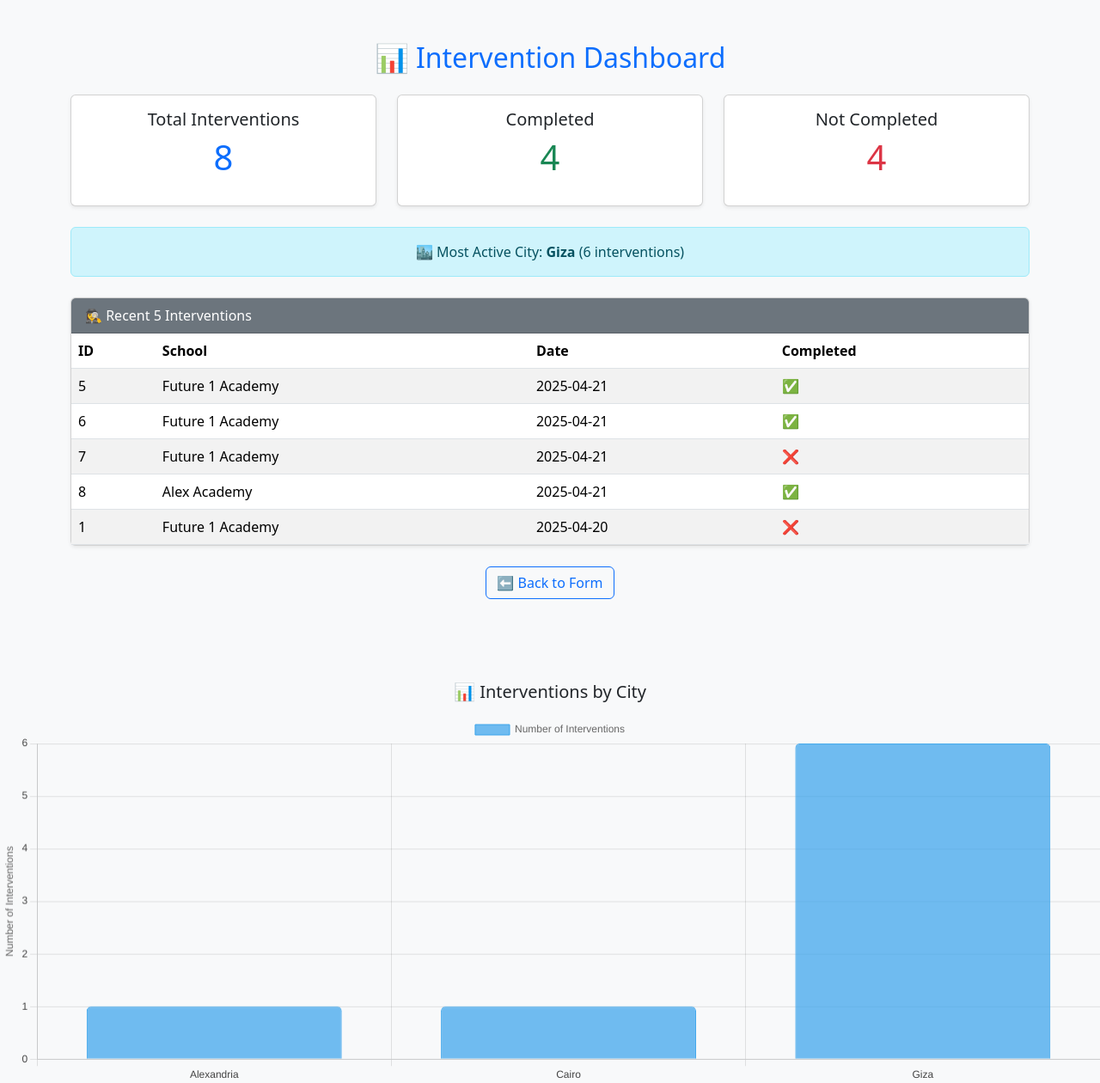
After one commit to ali-ez/Intervention-System, a Flask app: page /dashboard in a window 1280 px wide. The commit adds this page. Shown: the whole page at 86% size. Run offline with Flask 3, Linux system fonts and the light colour scheme; data comes from the database, SQL or seed files in the repository; both versions use the stored data as it was after the commit.

Commit message:
Added edit functionality and dashboard chart

```diff
--- a/app.py
+++ b/app.py
@@ -1,4 +1,4 @@
-from flask import Flask, render_template, request, redirect, url_for, session
+from flask import Flask, render_template, request, redirect, url_for, session , jsonify
 import sqlite3
 import csv
 from flask import Response
@@ -34,12 +34,16 @@ def form():
     conn = sqlite3.connect('db/database.db')
     cursor = conn.cursor()
 
+    # جلب كل المدن
+    cursor.execute("SELECT id, city_name FROM cities")
+    cities = cursor.fetchall()
+
     # جلب كل المدارس
-    cursor.execute("SELECT id, school_name FROM locations")
+    cursor.execute("SELECT id, school_name, city_id FROM locations")
     locations = cursor.fetchall()
 
     conn.close()
-    return render_template('intervention_form.html', locations=locations)
+    return render_template('intervention_form.html', cities=cities, locations=locations)
 
 # استقبال البيانات
 @app.route('/submit', methods=['POST'])
@@ -74,11 +78,18 @@ def submit():
         int(data['final_completed']),
         data['intervention_date']
     ))
+    # بعد حفظ البيانات وقبل return:
+    cursor.execute("SELECT school_name FROM locations WHERE id = ?", (data['location_id'],))
+    school_name = cursor.fetchone()[0]
+
+    # ضيف اسم المدرسة على الداتا
+    data['school_name'] = school_name
 
     conn.commit()
     conn.close()
 
-    return f"<h2>✅ Intervention by {data['reported_by']} for school ID {data['location_id']} saved successfully!</h2>"
+    return render_template('success.html', data=data)
+
 @app.route('/report', methods=['GET', 'POST'])
 def report():
     if 'user' not in session:
@@ -174,5 +185,114 @@ def download_pdf():
     response.headers["Content-Disposition"] = "attachment; filename=intervention_report.pdf"
     return response
 
+@app.route('/get_locations/<int:city_id>')
+def get_locations(city_id):
+    conn = sqlite3.connect('db/database.db')
+    cursor = conn.cursor()
+
+    cursor.execute("SELECT id, school_name FROM locations WHERE city_id = ?", (city_id,))
+    locations = cursor.fetchall()
+
+    conn.close()
+
+    # رجّعهم على شكل JSON
+    return jsonify(locations)
+
+@app.route('/dashboard')
+def dashboard():
+    conn = sqlite3.connect('db/database.db')
+    cursor = conn.cursor()
+
+    # عدد كل التدخلات
+    cursor.execute("SELECT COUNT(*) FROM interventions")
+    total_interventions = cursor.fetchone()[0]
+
+    # عدد المكتمل منها
+    cursor.execute("SELECT COUNT(*) FROM interventions WHERE final_completed = 1")
+    completed_interventions = cursor.fetchone()[0]
+
+    # عدد الغير مكتمل
+    cursor.execute("SELECT COUNT(*) FROM interventions WHERE final_completed = 0")
+    incomplete_interventions = cursor.fetchone()[0]
+
+    # عدد التدخلات لكل مدينة (للرسم البياني)
+    cursor.execute("""
+        SELECT cities.city_name, COUNT(*)
+        FROM interventions
+        JOIN locations ON interventions.location_id = locations.id
+        JOIN cities ON locations.city_id = cities.id
+        GROUP BY cities.city_name
+    """)
+    chart_data = cursor.fetchall()
+
+    # أكثر مدينة فيها تدخلات
+    cursor.execute("""
+        SELECT cities.city_name, COUNT(*) as cnt
+        FROM interventions
+        JOIN locations ON interventions.location_id = locations.id
+        JOIN cities ON locations.city_id = cities.id
+        GROUP BY cities.city_name
+        ORDER BY cnt DESC
+        LIMIT 1
+    """)
+    top_city = cursor.fetchone()
+
+    # آخر 5 تدخلات
+    cursor.execute("""
+        SELECT interventions.id, locations.school_name, intervention_date, final_completed
+        FROM interventions
+        JOIN locations ON interventions.location_id = locations.id
+        ORDER BY intervention_date DESC
+        LIMIT 5
+    """)
+    recent_interventions = cursor.fetchall()
+
+    conn.close()
+
+    return render_template(
+        'dashboard.html',
+        total=total_interventions,
+        completed=completed_interventions,
+        incomplete=incomplete_interventions,
+        top_city=top_city,
+        recent=recent_interventions,
+        chart_data=chart_data
+    )
+@app.route('/edit_intervention/<int:id>', methods=['GET', 'POST'])
+def edit_intervention(id):
+    conn = sqlite3.connect('db/database.db')
+    cursor = conn.cursor()
+
+    if request.method == 'POST':
+        reported_by = request.form['reported_by']
+        school_contact = request.form['school_contact_person']
+        problem = request.form['problem_description']
+        reviewed = 1 if 'configuration_reviewed' in request.form else 0
+        visit = 1 if 'onsite_visit' in request.form else 0
+        completed = 1 if 'final_completed' in request.form else 0
+        date = request.form['intervention_date']
+
+        cursor.execute("""
+            UPDATE interventions
+            SET reported_by=?, school_contact_person=?, problem_description=?,
+                configuration_reviewed=?, onsite_visit=?, final_completed=?, intervention_date=?
+            WHERE id=?
+        """, (reported_by, school_contact, problem, reviewed, visit, completed, date, id))
+
+        conn.commit()
+        conn.close()
+        return redirect('/report')
+
+    cursor.execute("SELECT * FROM interventions WHERE id=?", (id,))
+    intervention = cursor.fetchone()
+
+    cursor.execute("SELECT id, school_name FROM locations")
+    locations = cursor.fetchall()
+
+    conn.close()
+    return render_template('edit_intervention.html', intervention=intervention, locations=locations)
+
+
+
 if __name__ == '__main__':
     app.run(debug=False, host='0.0.0.0', port=10000)
--- /dev/null
+++ b/templates/dashboard.html
@@ -0,0 +1,145 @@
+<!DOCTYPE html>
+<html>
+<head>
+    <title>Dashboard</title>
+    <link href="https://cdn.jsdelivr.net/npm/bootstrap@5.3.2/dist/css/bootstrap.min.css" rel="stylesheet">
+</head>
+<body class="bg-light">
+    <div class="container py-5">
+        <h2 class="mb-4 text-center text-primary">📊 Intervention Dashboard</h2>
+
+        <!-- Summary Cards -->
+        <div class="row text-center mb-4">
+            <div class="col-md-4">
+                <div class="card shadow-sm">
+                    <div class="card-body">
+                        <h5 class="card-title">Total Interventions</h5>
+                        <p class="display-6 text-primary">{{ total }}</p>
+                    </div>
+                </div>
+            </div>
+            <div class="col-md-4">
+                <div class="card shadow-sm">
+                    <div class="card-body">
+                        <h5 class="card-title">Completed</h5>
+                        <p class="display-6 text-success">{{ completed }}</p>
+                    </div>
+                </div>
+            </div>
+            <div class="col-md-4">
+                <div class="card shadow-sm">
+                    <div class="card-body">
+                        <h5 class="card-title">Not Completed</h5>
+                        <p class="display-6 text-danger">{{ incomplete }}</p>
+                    </div>
+                </div>
+            </div>
+        </div>
+
+        <!-- Top City -->
+        <div class="alert alert-info text-center">
+            🏙️ Most Active City:
+            <strong>{{ top_city[0] if top_city else 'N/A' }}</strong>
+            ({{ top_city[1] if top_city else 0 }} interventions)
+        </div>
+
+        <!-- Last 5 Interventions -->
+        <div class="card mt-4 shadow-sm">
+            <div class="card-header bg-secondary text-white">
+                🕵️‍♀️ Recent 5 Interventions
+            </div>
+            <div class="card-body p-0">
+                <table class="table table-striped table-hover mb-0">
+                    <thead>
+                        <tr>
+                            <th>ID</th>
+                            <th>School</th>
+                            <th>Date</th>
+                            <th>Completed</th>
+                        </tr>
+                    </thead>
+                    <tbody>
+                        {% for i in recent %}
+                        <tr>
+                            <td>{{ i[0] }}</td>
+                            <td>{{ i[1] }}</td>
+                            <td>{{ i[2] }}</td>
+                            <td>{{ '✅' if i[3] else '❌' }}</td>
+                        </tr>
+                        {% endfor %}
+                    </tbody>
+                </table>
+            </div>
+        </div>
+
+        <div class="text-center mt-4">
+            <a href="/" class="btn btn-outline-primary">⬅️ Back to Form</a>
+        </div>
+    </div>
+    <div class="mt-5">
+        <h5 class="text-center mb-3">📊 Interventions by City</h5>
+        <canvas id="cityChart" height="100"></canvas>
+    </div>
+
+    <script src="https://cdn.jsdelivr.net/npm/chart.js"></script>
+    <script>
+        const ctx = document.getElementById('cityChart').getContext('2d');
+
+        const cityLabels = {{ chart_data | map(attribute=0) | list | tojson }};
+        const cityCounts = {{ chart_data | map(attribute=1) | list | tojson }};
+
+        new Chart(ctx, {
+    type: 'bar',
+    data: {
+        labels: cityLabels,
+        datasets: [{
+            label: 'Number of Interventions',
+            data: cityCounts,
+            backgroundColor: 'rgba(54, 162, 235, 0.7)',
+            borderColor: 'rgba(54, 162, 235, 1)',
+            borderWidth: 1,
+            borderRadius: 5, // يعطي شكل حلو للبارز
+            hoverBackgroundColor: 'rgba(30, 144, 255, 0.9)' // لما تحط الماوس عليه
+        }]
+    },
+    options: {
+        responsive: true,
+        plugins: {
+            legend: {
+                display: true,
+                position: 'top'
+            },
+            tooltip: {
+                callbacks: {
+                    label: function(context) {
+                        return `📍 ${context.label}: ${context.parsed.y} interventions`;
+                    }
+                }
+            }
+        },
+        scales: {
+            y: {
+                beginAtZero: true,
+                ticks: {
+                    stepSize: 1,
+                    color: '#444'
+                },
+                title: {
+                    display: true,
+                    text: 'Number of Interventions'
+                }
+            },
+            x: {
+                ticks: {
+                    color: '#444',
+                    autoSkip: false
+                }
+            }
+        }
+    }
+});
+
+    </script>
+
+</body>
+</html>
```
Also changed, not shown: templates/edit_intervention.html (added, +69 -0 lines), templates/intervention_form.html (+36 -4 lines), templates/report.html (+32 -14 lines), templates/success.html (added, +16 -0 lines), db/database.db.
